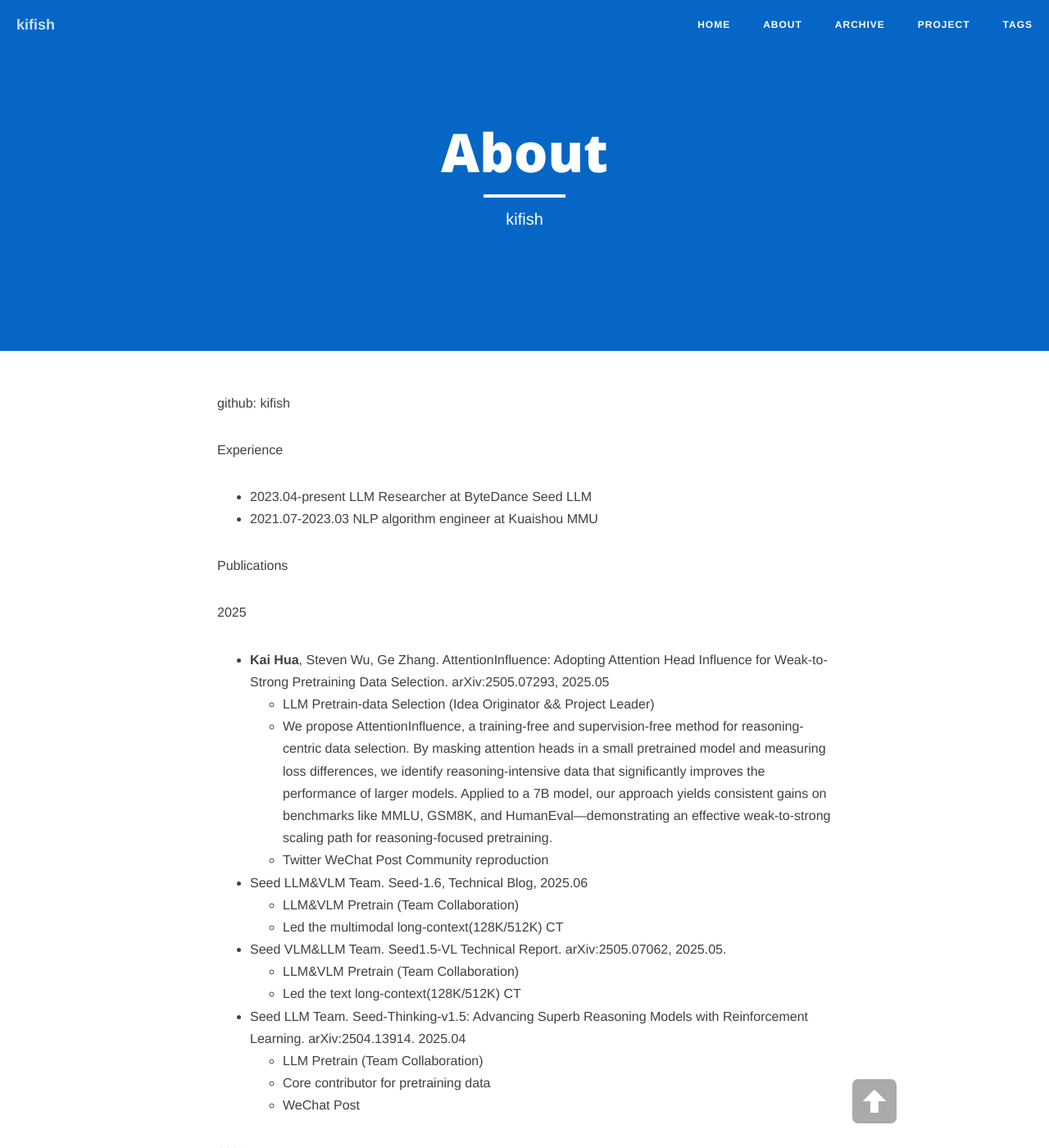
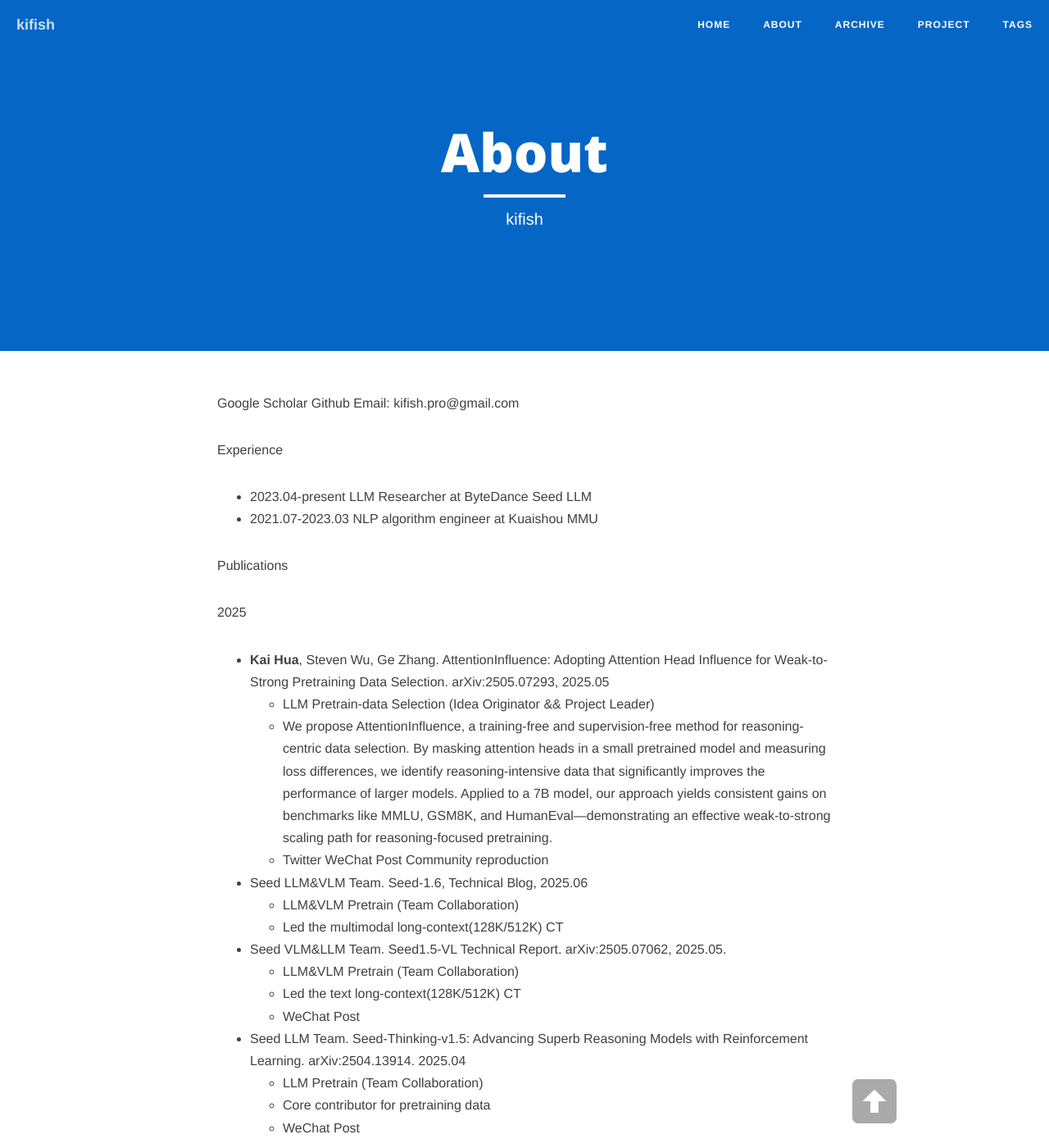
Before and after one commit to kifish/kifish.github.io, a Jekyll site: the page built from about.md, in a window 1280 px wide and 1400 px high. Shown: the whole window at 82% size. Built offline with Jekyll 4.4.1, drawn with Linux system fonts in a browser that asks for light colours; nearby versions of some CDN libraries.

Commit message:
Update about.md

```diff
--- a/about.md
+++ b/about.md
@@ -5,7 +5,7 @@ description: "kifish"
 header-img: "img/zhihu.jpg"
 ---
 
-github: kifish
+[Google Scholar](https://scholar.google.com/citations?user=bTRtpnIAAAAJ) [Github](https://github.com/kifish) Email: kifish.pro@gmail.com
 
 Experience<br>
 - 2023.04-present LLM Researcher at ByteDance Seed LLM<br>
@@ -18,7 +18,7 @@ Publications
 - **Kai Hua**, Steven Wu, Ge Zhang. AttentionInfluence: Adopting Attention Head Influence for Weak-to-Strong Pretraining Data Selection. arXiv:2505.07293, 2025.05<br>
   - LLM Pretrain-data Selection (Idea Originator && Project Leader)
   - We propose AttentionInfluence, a training-free and supervision-free method for reasoning-centric data selection. By masking attention heads in a small pretrained model and measuring loss differences, we identify reasoning-intensive data that significantly improves the performance of larger models. Applied to a 7B model, our approach yields consistent gains on benchmarks like MMLU, GSM8K, and HumanEval—demonstrating an effective weak-to-strong scaling path for reasoning-focused pretraining.
-  - [Twitter](https://x.com/GeZhang86038849/status/1922182593791066351) [WeChat Post](https://mp.weixin.qq.com/s?__biz=MzIzNjc1NzUzMw==&mid=2247794271&idx=2&sn=ffbb88d61b072ec720fe6eff381e8fa0) [Community reproduction](https://github.com/alexfdom/attention-influence)
+  - [Twitter](https://x.com/GeZhang86038849/status/1922182593791066351) [WeChat Post](https://mp.weixin.qq.com/s/FlP_m6WuWrvxrF4fvgyR9A) [Community reproduction](https://github.com/alexfdom/attention-influence)
 
 - Seed LLM&VLM Team. [Seed-1.6](https://seed.bytedance.com/en/seed1_6), Technical Blog, 2025.06<br>
   - LLM&VLM Pretrain (Team Collaboration)
@@ -26,10 +26,11 @@ Publications
 - Seed VLM&LLM Team. Seed1.5-VL Technical Report. arXiv:2505.07062, 2025.05.<br>
   - LLM&VLM Pretrain (Team Collaboration)
   - Led the text long-context(128K/512K) CT
+  - [WeChat Post](https://mp.weixin.qq.com/s/GgJVkh8IorB6MvqlxESJLw)
 - Seed LLM Team. Seed-Thinking-v1.5: Advancing Superb Reasoning Models with Reinforcement Learning. arXiv:2504.13914. 2025.04
   - LLM Pretrain (Team Collaboration)
   - Core contributor for pretraining data
-  - [WeChat Post](https://mp.weixin.qq.com/s?__biz=MzIzNjc1NzUzMw==&mid=2247787550&idx=1&sn=206c65d8e6d2bdb9a66642f656f241dd)
+  - [WeChat Post](https://mp.weixin.qq.com/s/wfiPEXHayAmwJwrGTAjD2Q)
 
 2024
 
```
